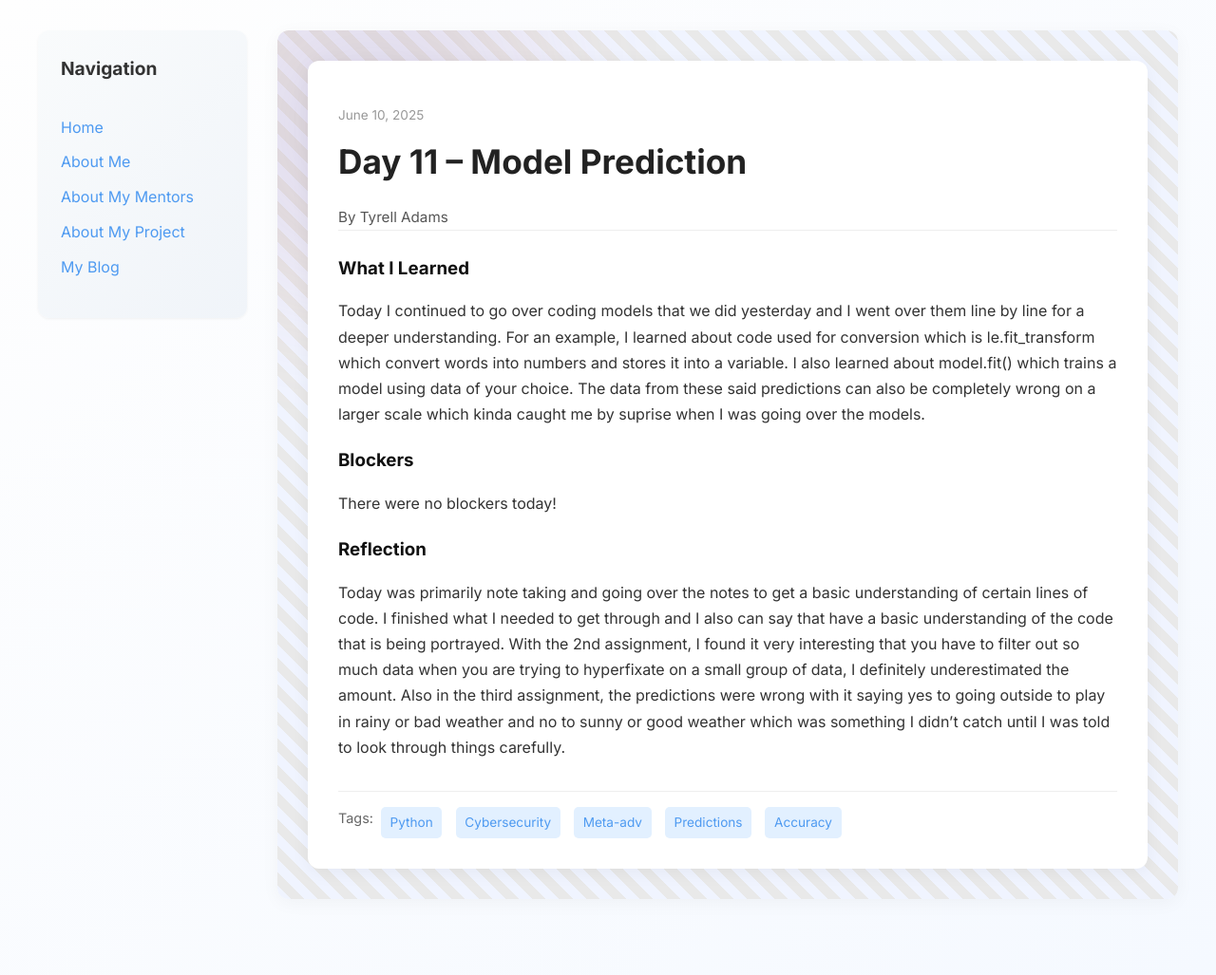
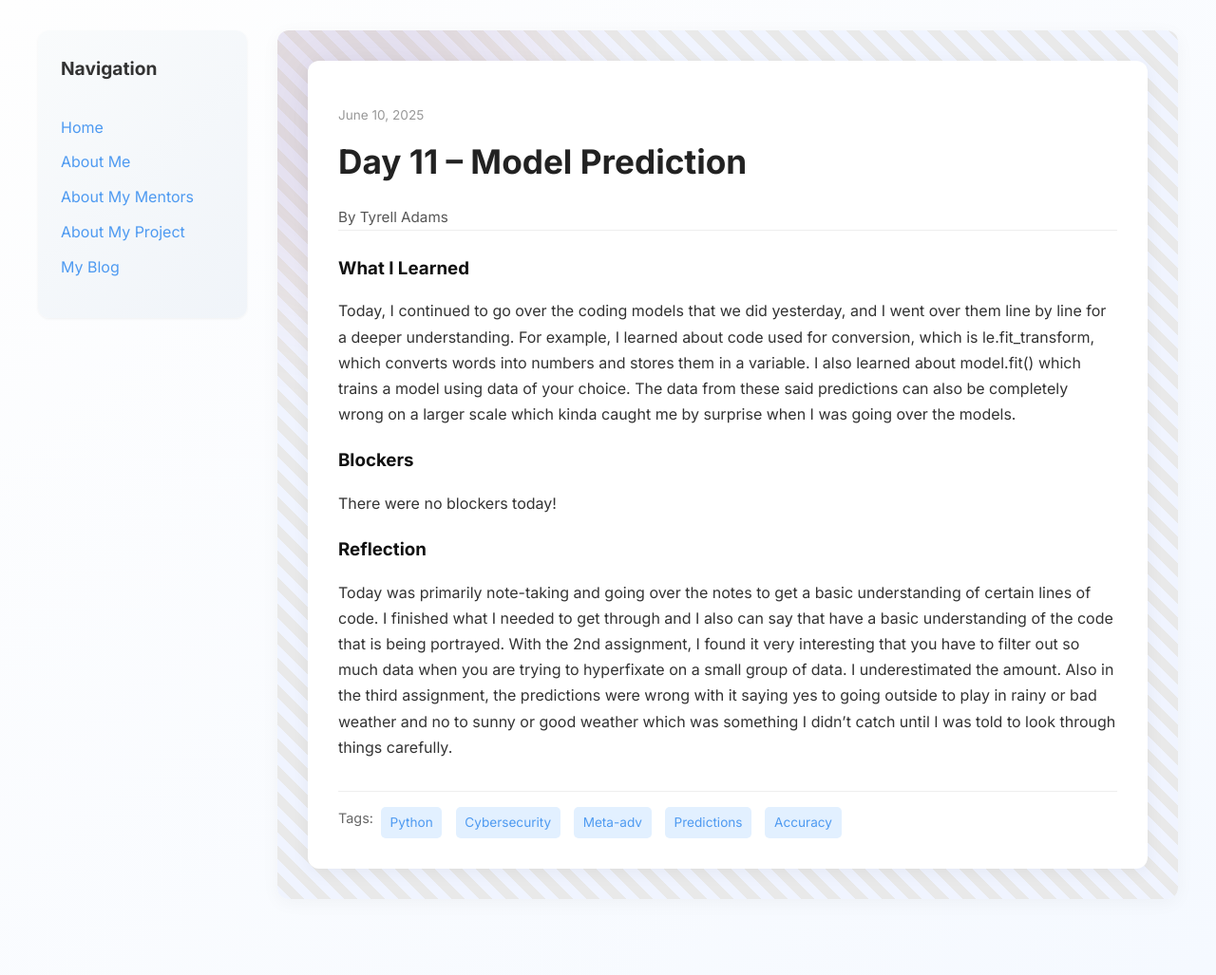
Before and after one commit to Tyrell-Adams/Tyrell-Adams.github.io, a Jekyll site: the page built from _posts/2025-06-10-day-11.md, in a window 1280 px wide. Shown: the whole page at 95% size. Built offline with Jekyll 4.4.1, drawn with Linux system fonts in a browser that asks for light colours.

Commit message:
Update 2025-06-10-day-11.md

```diff
--- a/_posts/2025-06-10-day-11.md
+++ b/_posts/2025-06-10-day-11.md
@@ -7,9 +7,9 @@ permalink: /day11.html
 tags: ["Python", "Cybersecurity", "Meta-adv", "Predictions", "Accuracy"]
 
 what_i_learned: |
-  Today I continued to go over coding models that we did yesterday and I went over them line by line for a deeper  understanding. For an example, I learned about code used for conversion which is le.fit_transform which convert words into numbers and stores it into a variable. I also learned about model.fit() which trains a model using data of your choice. The data from these said predictions can also be completely wrong on a larger scale which kinda caught me by suprise when I was going over the models.
+  Today, I continued to go over the coding models that we did yesterday, and I went over them line by line for a deeper  understanding. For example, I learned about code used for conversion, which is le.fit_transform, which converts words into numbers and stores them in a variable. I also learned about model.fit() which trains a model using data of your choice. The data from these said predictions can also be completely wrong on a larger scale which kinda caught me by surprise when I was going over the models.
 blockers: |
   There were no blockers today!
 reflection: |
-  Today was primarily note taking and going over the notes to get a basic understanding of certain lines of code. I finished what I needed to get through and I also can say that have a basic understanding of the code that is being portrayed. With the 2nd assignment, I found it very interesting that you have to filter out so much data when you are trying to hyperfixate on a small group of data, I definitely underestimated the amount. Also in the third assignment, the predictions were wrong with it saying yes to going outside to play in rainy or bad weather and no to sunny or good weather which was something I didn't catch until I was told to look through things carefully.
+  Today was primarily note-taking and going over the notes to get a basic understanding of certain lines of code. I finished what I needed to get through and I also can say that have a basic understanding of the code that is being portrayed. With the 2nd assignment, I found it very interesting that you have to filter out so much data when you are trying to hyperfixate on a small group of data. I underestimated the amount. Also in the third assignment, the predictions were wrong with it saying yes to going outside to play in rainy or bad weather and no to sunny or good weather which was something I didn't catch until I was told to look through things carefully.
 ---
```
